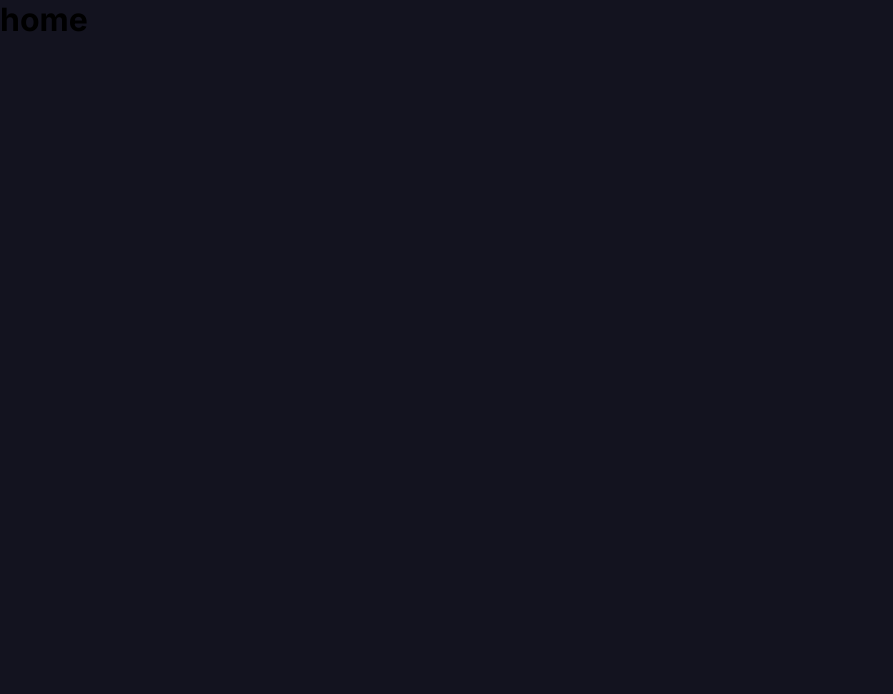
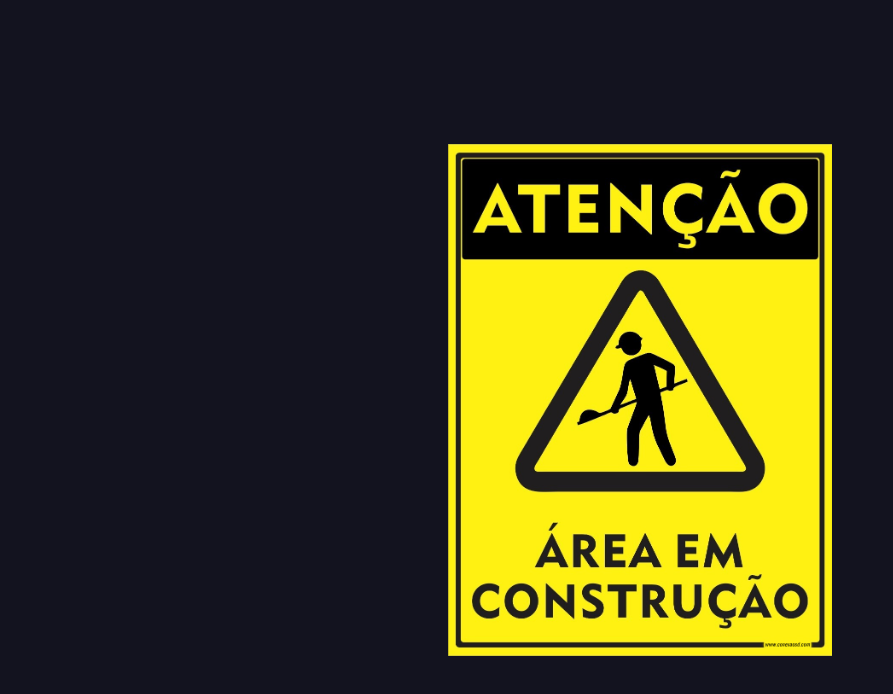
Before and after one commit to ltkbigdad/douglas_braz_portifolio, a React (Create React App) app: page / in a window 1280 px wide. Shown: the top 694 px of the page, without its empty margins (0-893 px from the left). Built offline with nearby package versions, Linux system fonts and the light colour scheme.

Commit message:
fix: home provisória

```diff
--- a/src/Pages/Home/index.jsx
+++ b/src/Pages/Home/index.jsx
@@ -1,9 +1,10 @@
 import { Container } from "./style"
+import obra from "../../assets/images/obra.png"
 
 export const Home = () =>{
     return(
         <Container>
-            <h1>home</h1>
+            <img src={obra} alt="obra"/>
         </Container>
     )
 }
--- a/src/Pages/Home/style.js
+++ b/src/Pages/Home/style.js
@@ -2,6 +2,13 @@ import styled from "styled-components"
 
 export const Container = styled.div`
     height: 100vh;
+    display: flex;
+    justify-content: center;
+    align-items: center;
+
+    img{
+        width: 30%;
+    }
 
 
 
```
Also changed, not shown: src/assets/images/obra.png (added).
